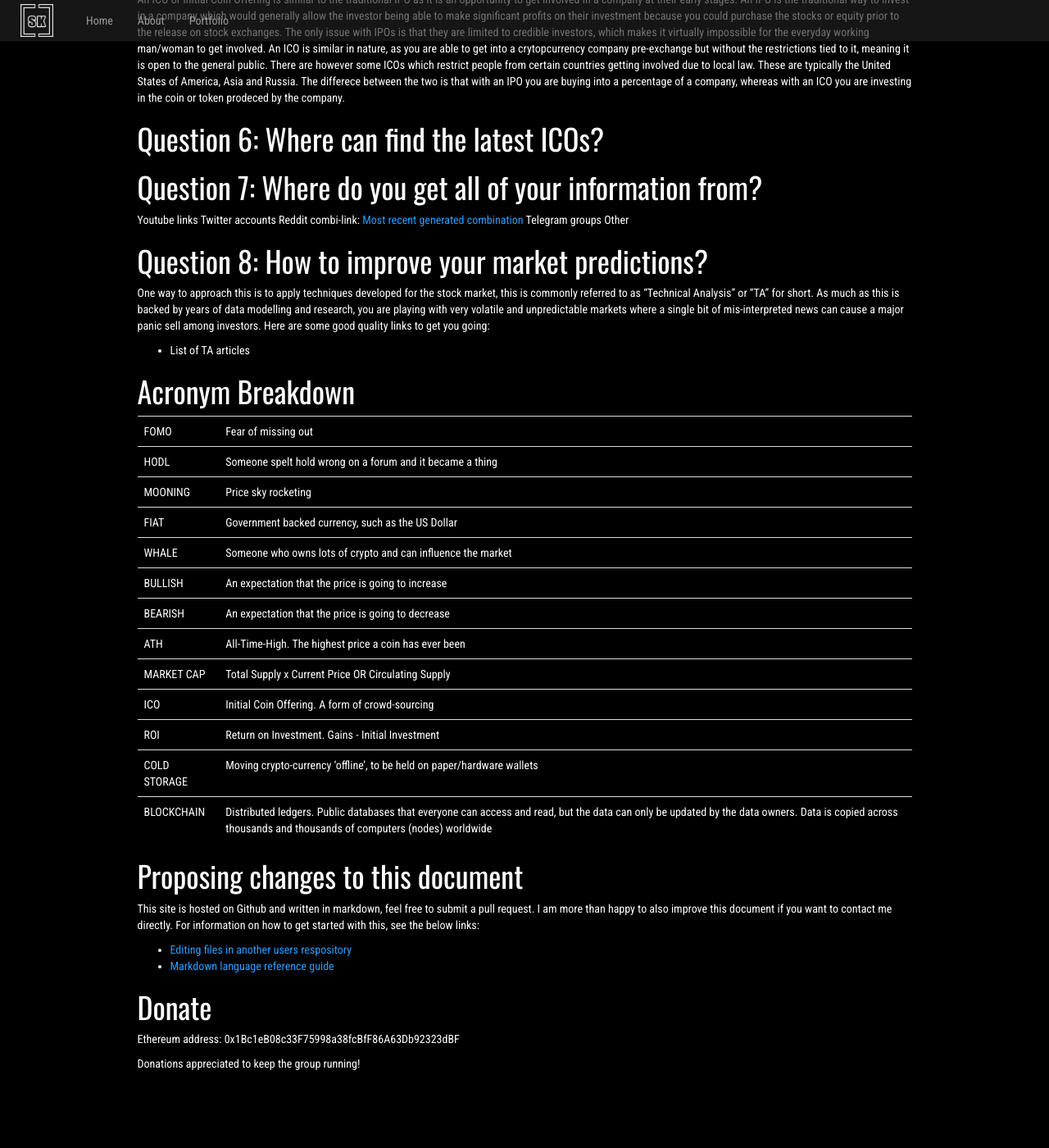
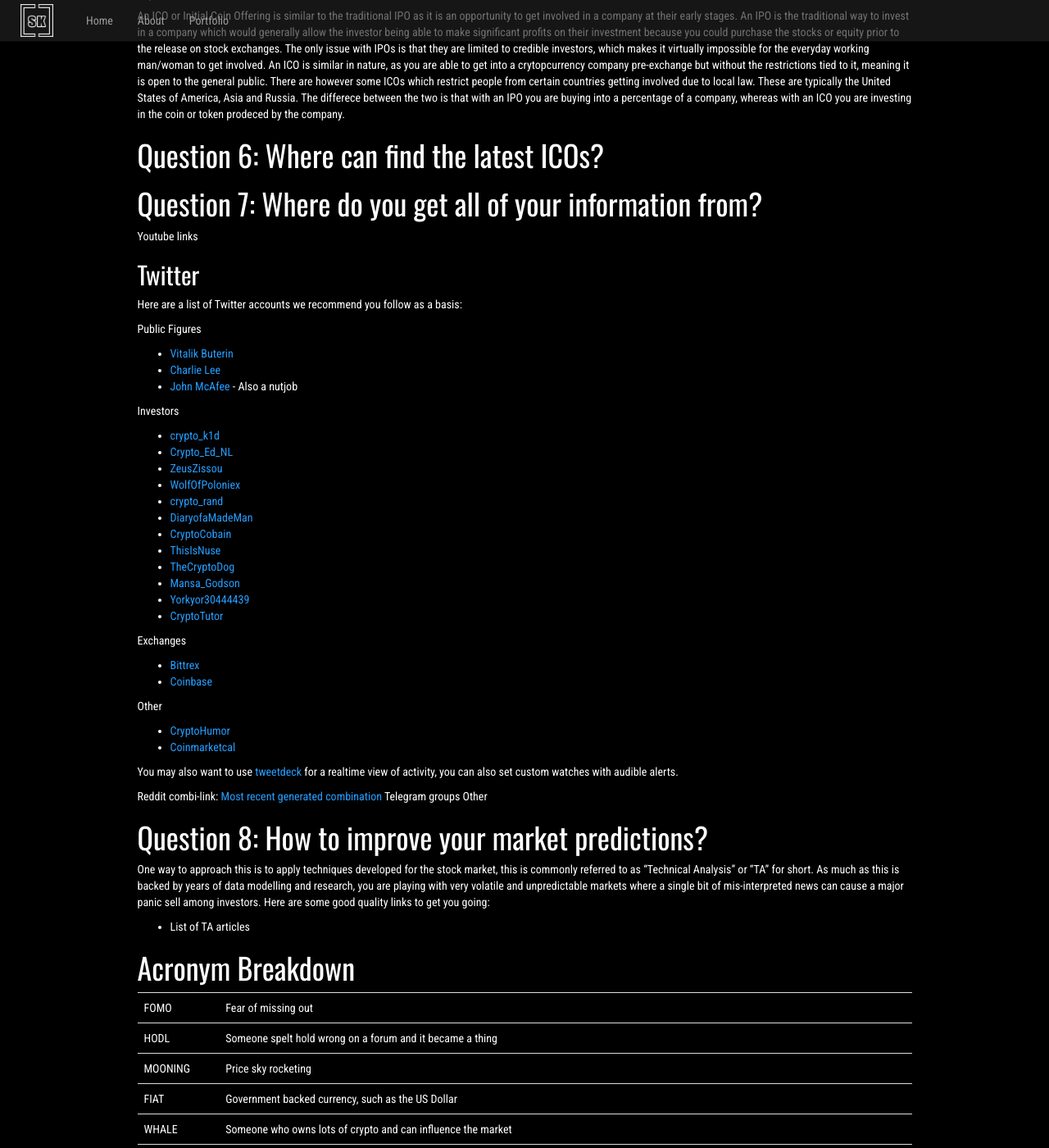
Before and after one commit to stevenkissack/stevokk.github.io, a Jekyll site: the page built from _pages/crypto-resources.md, in a window 1280 px wide and 1400 px high, scrolled down 1909 px. Shown: the whole window at 82% size. Built offline with Jekyll 4.4.1, drawn with Linux system fonts in a browser that asks for light colours; some of the changed text lies outside the part shown.

Commit message:
all links now open externally, added twitter accounts and link to tweetdeck

```diff
--- a/_pages/crypto-resources.md
+++ b/_pages/crypto-resources.md
@@ -24,11 +24,11 @@
 
 You'll need to have some tools in your arsenal, first of all you need a way to move your money from fiat currencies such as USD & GBP to crpytocurrenices. This is ironically the slowest part due to financial regulation, so make sure you get this going straight away and verfiy so you're not limited when the next market dip occurs!
 
-[Coinbase*](www.coinbase.com)
+[Coinbase*](www.coinbase.com){:target="_blank"}
 
-[CoinCorner*](www.coincorner.com)
+[CoinCorner*](www.coincorner.com){:target="_blank"}
 
-[Bittylicious](www.bittylicious.com)
+[Bittylicious](www.bittylicious.com){:target="_blank"}
 
 
 \*  - These have internal wallets which allow the customer to buy and store crypto currency on the website/mobile app.
@@ -37,18 +37,18 @@
 Second, you'll want to move these to either an exchange for trading, or to a wallet to hold them securely long term.
 
 
-[Bittrex](www.bittrex.com) - The biggest exchange to date. You will find a lot of the large cap cryptocurrencies here such as XRP, NEO and OMG.
+[Bittrex](www.bittrex.com){:target="_blank"} - The biggest exchange to date. You will find a lot of the large cap cryptocurrencies here such as XRP, NEO and OMG.
 
 
-[Binance](www.binance.com) - A Chinese exchnage widely used by investors and is currently on course to take over from Bittrex as the number 1                         exchange in terms of volume. This is the exchange I use most often on a day-to-day basis. Not only do they have a                       lot of large cap currencies, but binance is perfect for new projects coming out of ICO.
+[Binance](www.binance.com){:target="_blank"} - A Chinese exchnage widely used by investors and is currently on course to take over from Bittrex as the number 1                         exchange in terms of volume. This is the exchange I use most often on a day-to-day basis. Not only do they have a                       lot of large cap currencies, but binance is perfect for new projects coming out of ICO.
 
 
-[Poloniex](www.poloniex.com) - The American cousin of Bittrex
+[Poloniex](www.poloniex.com){:target="_blank"} - The American cousin of Bittrex
 
 
-[KuCoin](www.kucoin.com) - Up until recently this exchange was seen as a bit of an 'underdog' incomparrison to Bittrex and Binace, but over the past 2 months we have seen expanential growth. Definitely one to look out for, and a personal favourite of mine. If you hold their own coin Kucoin shares (KCS) on the exchange, you will be paid dividends in direct relation to the trading volume of that day.
+[KuCoin](www.kucoin.com){:target="_blank"} - Up until recently this exchange was seen as a bit of an 'underdog' incomparrison to Bittrex and Binace, but over the past 2 months we have seen expanential growth. Definitely one to look out for, and a personal favourite of mine. If you hold their own coin Kucoin shares (KCS) on the exchange, you will be paid dividends in direct relation to the trading volume of that day.
 
-[HitBTC](www.hitbtc.com)
+[HitBTC](www.hitbtc.com){:target="_blank"}
 
 # Question 4: Where can I learn more about the technical aspects?
 
@@ -76,8 +76,42 @@
 # Question 7: Where do you get all of your information from?
 
 Youtube links
-Twitter accounts
-Reddit combi-link: [Most recent generated combination](https://reddit.com/r/CryptoCurrency+BlockChain+ledgerwallet+Bitcoin+BitcoinSerious+ethereum+ethdev+Iota+btc+litecoin+omise_go+Lisk+BATProject+PowerLedger+potcoin+ethtrader+BitcoinMarkets+CryptoMarkets+icocrypto+CoinBase+bittrex+binance)
+## Twitter
+
+Here are a list of Twitter accounts we recommend you follow as a basis:
+
+Public Figures
+- [Vitalik Buterin](https://twitter.com/VitalikButerin){:target="_blank"}
+- [Charlie Lee](https://twitter.com/SatoshiLite){:target="_blank"}
+- [John McAfee](https://twitter.com/officialmcafee){:target="_blank"} - Also a nutjob
+
+Investors
+- [crypto_k1d](https://twitter.com/crypto_k1d){:target="_blank"}
+- [Crypto_Ed_NL](https://twitter.com/Crypto_Ed_NL){:target="_blank"}
+- [ZeusZissou](https://twitter.com/ZeusZissou){:target="_blank"}
+- [WolfOfPoloniex](https://twitter.com/WolfOfPoloniex){:target="_blank"}
+- [crypto_rand](https://twitter.com/crypto_rand){:target="_blank"}
+- [DiaryofaMadeMan](https://twitter.com/DiaryofaMadeMan){:target="_blank"}
+- [CryptoCobain](https://twitter.com/CryptoCobain){:target="_blank"}
+- [ThisIsNuse](https://twitter.com/ThisIsNuse){:target="_blank"}
+- [TheCryptoDog](https://twitter.com/TheCryptoDog){:target="_blank"}
+- [Mansa_Godson](https://twitter.com/Mansa_Godson){:target="_blank"}
+- [Yorkyor30444439](https://twitter.com/Yorkyor30444439){:target="_blank"}
+- [CryptoTutor](https://twitter.com/CryptoTutor){:target="_blank"}
+
+Exchanges
+- [Bittrex](https://twitter.com/BittrexExchange){:target="_blank"}
+- [Coinbase](https://twitter.com/coinbase){:target="_blank"}
+
+Other
+- [CryptoHumor](https://twitter.com/CryptoHumor){:target="_blank"}
+- [Coinmarketcal](https://twitter.com/coinmarketcal){:target="_blank"}
+
+You may also want to use [tweetdeck](https://tweetdeck.twitter.com/){:target="_blank"} for a realtime view of activity, you can also set custom watches with audible alerts.
+
+
+
+Reddit combi-link: [Most recent generated combination](https://reddit.com/r/CryptoCurrency+BlockChain+ledgerwallet+Bitcoin+BitcoinSerious+ethereum+ethdev+Iota+btc+litecoin+omise_go+Lisk+BATProject+PowerLedger+potcoin+ethtrader+BitcoinMarkets+CryptoMarkets+icocrypto+CoinBase+bittrex+binance){:target="_blank"}
 Telegram groups
 Other
 
@@ -107,10 +141,10 @@
 # Proposing changes to this document
  This site is hosted on Github and written in markdown, feel free to submit a pull request. I am more than happy to also improve this document if you want to contact me directly. For information on how to get started with this, see the below links:
 
- * [Editing files in another users respository](https://help.github.com/articles/editing-files-in-another-user-s-repository/)
- * [Markdown language reference guide](https://kramdown.gettalong.org/quickref.html)
+ * [Editing files in another users respository](https://help.github.com/articles/editing-files-in-another-user-s-repository/){:target="_blank"}
+ * [Markdown language reference guide](https://kramdown.gettalong.org/quickref.html){:target="_blank"}
 
-# Donate
+# Donations
  Ethereum address: 0x1Bc1eB08c33F75998a38fcBfF86A63Db92323dBF
 
 Donations appreciated to keep the group running!
```
